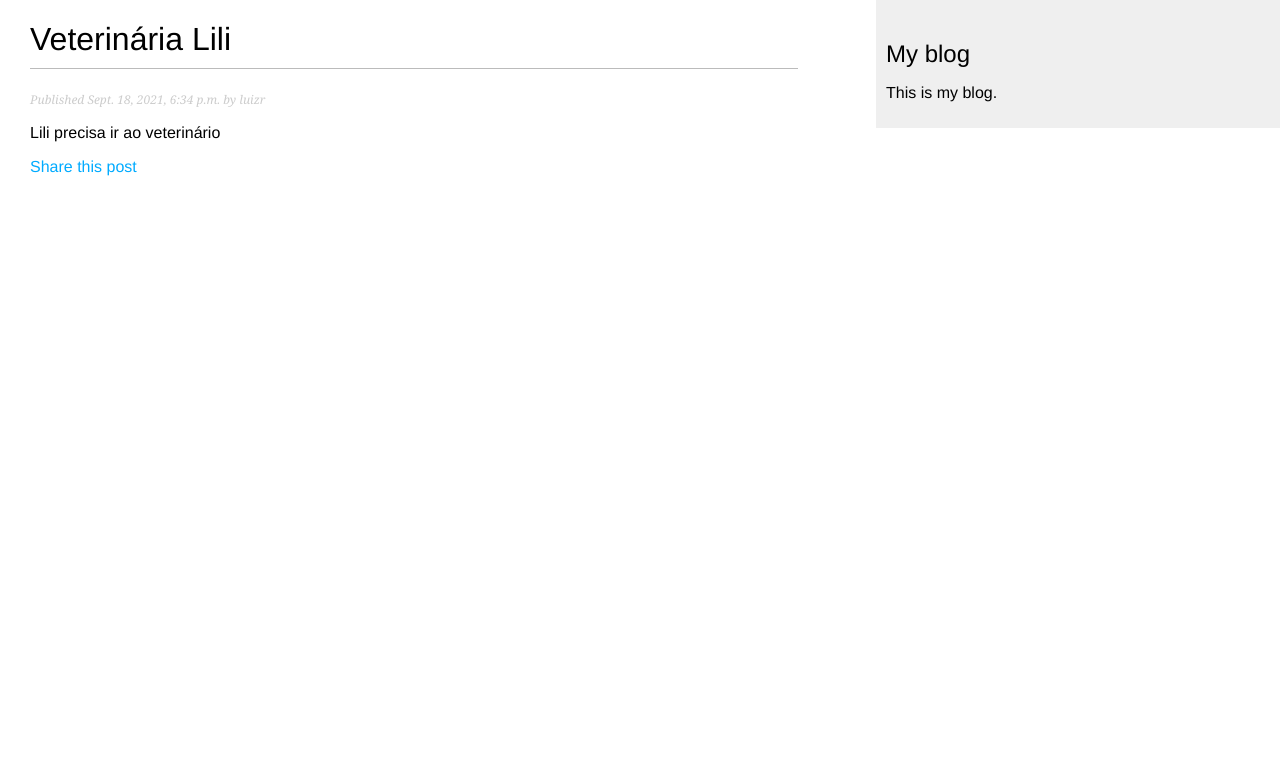
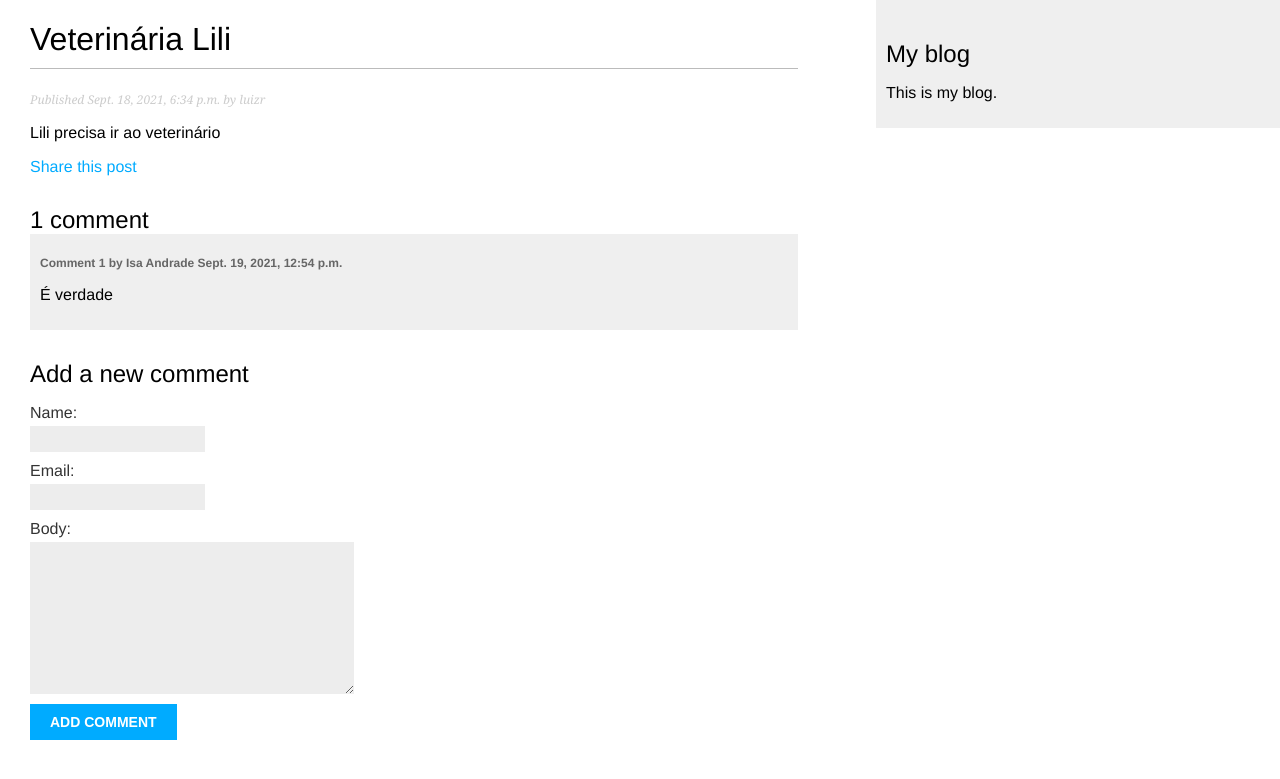
Before and after one commit to luizrenatomf/blog_django, a Django app: a page that uses blog/templates/blog/post/detail.html in a window 1280 px wide. Shown: the top 779 px of the page. Run offline with Django 3.2, Linux system fonts and the light colour scheme; data comes from the database, SQL or seed files in the repository; both versions use the stored data as it was after the commit.

Commit message:
Adiciona sistema de comentários

```diff
--- a/blog/forms.py
+++ b/blog/forms.py
@@ -1,7 +1,14 @@
 from django import forms
+from .models import Comment
 
 class EmailPostForm(forms.Form):
 	name = forms.CharField(max_length=25)
 	email = forms.EmailField()
 	to = forms.EmailField()
 	comments = forms.CharField(required=False,widget=forms.Textarea)
+
+
+class CommentForm(forms.ModelForm):
+	class Meta:
+		model = Comment
+		fields = ('name','email','body')
--- a/blog/models.py
+++ b/blog/models.py
@@ -41,3 +41,19 @@ class Post(models.Model):
 			           args=[self.publish.year,
 			                 self.publish.month,
 			                 self.publish.day, self.slug])
+
+
+class Comment(models.Model):
+	post = models.ForeignKey(Post,on_delete=models.CASCADE,related_name='comments')
+	name = models.CharField(max_length=80)
+	email = models.EmailField()
+	body = models.TextField()
+	created = models.DateTimeField(auto_now_add=True)
+	update = models.DateTimeField(auto_now=True)
+	active = models.BooleanField(default=True)
+
+	class Meta:
+		ordering = ('created',)
+
+	def __str__(self):
+		return f'Comment by {self.name} on {self.post}'
--- a/blog/templates/blog/post/detail.html
+++ b/blog/templates/blog/post/detail.html
@@ -13,4 +13,33 @@
 			Share this post
 		</a>
 	</p>
+
+	{% with comments.count as total_comments %}
+	<h2>
+		{{ total_comments }} comment{{ total_comments|pluralize }}
+	</h2>
+	{% endwith %}
+
+	{% for comment in comments %}
+		<div class="comment">
+			<p class="info">
+				Comment {{ forloop.counter }} by {{ comment.name }}
+				{{ comment.created }}
+			</p>
+			{{ comment.body|linebreaks }}
+		</div>
+	{% empty %}
+		<p>There are no comments yet.</p>
+	{% endfor %}
+
+	{% if new_comment %}
+		<h2>Your comment has been added.</h2>
+	{% else %}
+		<h2>Add a new comment</h2>
+		<form method="post">
+			{{ comment_form.as_p }}
+			{% csrf_token %}
+			<p><input type="submit" value="Add comment"></p>
+		</form>
+	{% endif %}
 {% endblock %}
--- a/blog/views.py
+++ b/blog/views.py
@@ -2,8 +2,8 @@ from django.shortcuts import render, get_object_or_404
 from django.core.paginator import Paginator, EmptyPage, PageNotAnInteger
 from django.views.generic import ListView
 from django.core.mail import send_mail
-from .models import Post
-from .forms import EmailPostForm
+from .models import Post, Comment
+from .forms import EmailPostForm, CommentForm
 
 def post_list(request):
 	object_list = Post.published.all()
@@ -27,7 +27,25 @@ def post_detail(request,year,month,day,post):
 		                     publish__year=year,
 		                     publish__month=month,
 		                     publish__day=day)
-	return render(request,'blog/post/detail.html',{'post':post})
+
+	# Lista dos comentários ativos para esta postagem
+	comments = post.comments.filter(active=True)
+	new_comment = None
+	if request.method == 'POST':
+		# Um comentário foi postado
+		comment_form = CommentForm(data=request.POST)
+		if comment_form.is_valid():
+			# Cria o objeto Comment, mas não o salva ainda no banco de dados
+			new_comment = comment_form.save(commit=False)
+			# Atribui a postagem atual ao comentário
+			new_comment.post = post
+			# Salva o comentário no banco de dados
+			new_comment.save()
+	else:
+		comment_form = CommentForm()
+	return render(request,'blog/post/detail.html',{'post':post,'comments':comments,
+												   'new_comment':new_comment,
+												   'comment_form':comment_form})
 
 
 class PostListView(ListView):
```
Also changed, not shown: blog/admin.py (+8 -1 lines), blog/migrations/0002_comment.py (added), db.sqlite3.
